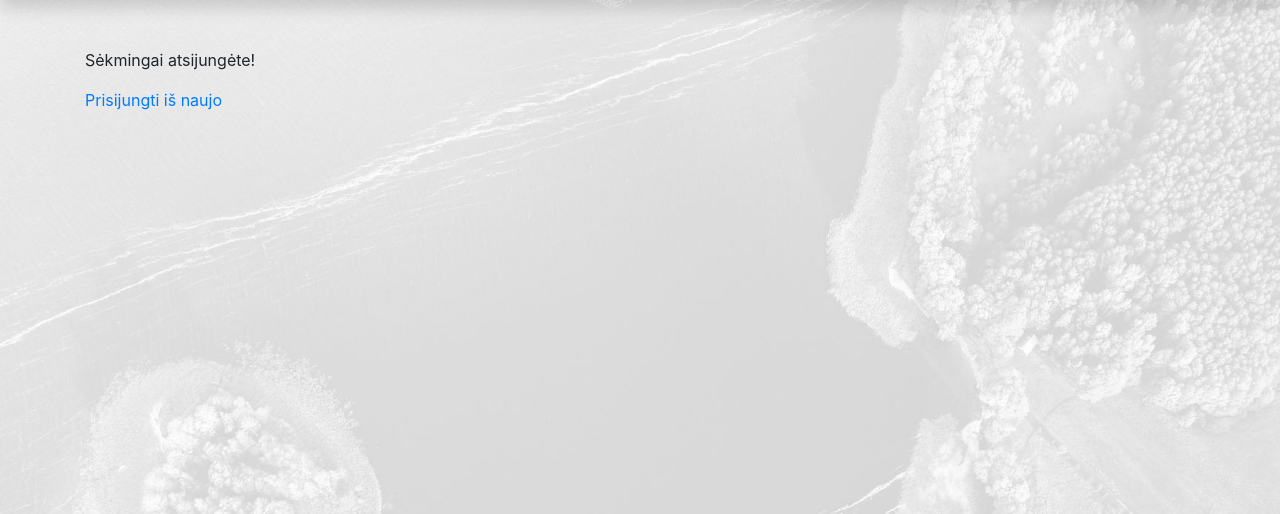
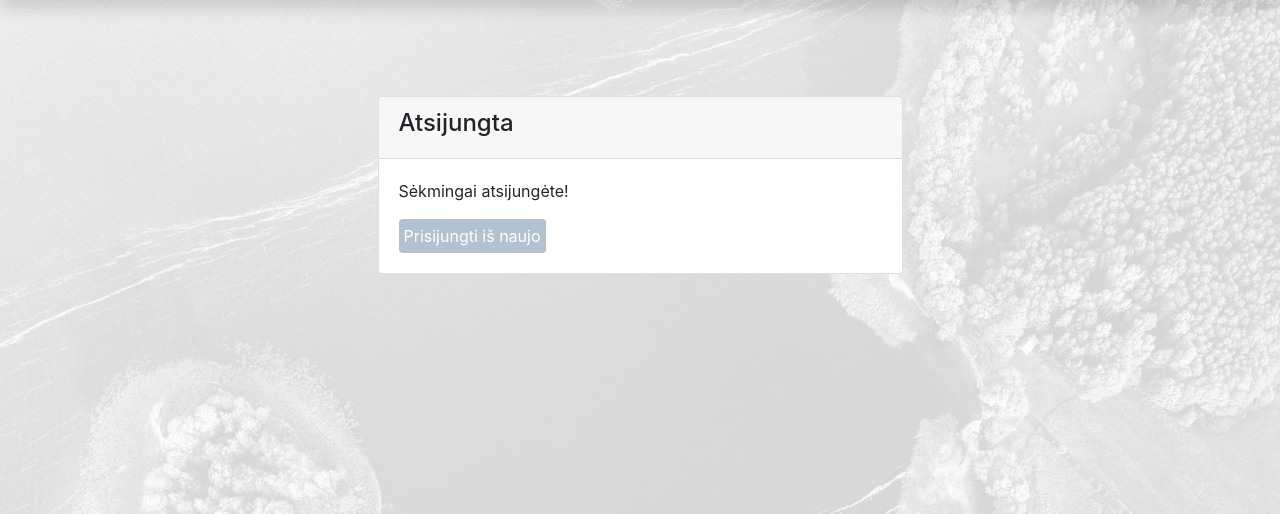
Before and after one commit to hekaista/e_turizmas, a Django app: page /egidas/accounts/logout/ in a window 1280 px wide. Shown: the part 80-594 px from the top of the page. Run offline with Django 4.2, Linux system fonts and the light colour scheme; some libraries are stand-ins or nearby versions.

Commit message:
po pristatymo

```diff
--- a/egidas/forms.py
+++ b/egidas/forms.py
@@ -39,7 +39,6 @@ class UserOrderCreateForm(forms.ModelForm):
         fields = []
 
 
-
 class OrderItemForm(forms.ModelForm):
     class Meta:
         model = OrderItem
--- a/egidas/templates/registration/logged_out.html
+++ b/egidas/templates/registration/logged_out.html
@@ -1,8 +1,20 @@
 {% extends "base.html" %}
 {% block content %}
 
-<p>Sėkmingai atsijungėte!</p>
-<a href="{% url 'login'  %}">Prisijungti iš naujo</a>
-
+<div class="container mt-5">
+    <div class="row justify-content-center">
+        <div class="col-md-6">
+            <div class="card">
+                <div class="card-header">
+                    <h4>Atsijungta</h4>
+                </div>
+                <div class="card-body">
+                    <p class="card-text">Sėkmingai atsijungėte!</p>
+                    <a href="{% url 'login' %}" class="btn btn-primary">Prisijungti iš naujo</a>
+                </div>
+            </div>
+        </div>
+    </div>
+</div>
 
 {% endblock %}
--- a/egidas/templates/user_order_delete.html
+++ b/egidas/templates/user_order_delete.html
@@ -7,7 +7,7 @@
         <fieldset class="form-group">
             <legend class="border-bottom mb-4">Ištrinti užsakymą</legend>
             <h2>Ar tikrai norite ištrinti šį užsakymą?</h2>
-            <h5>Užsakymo ID: {{ object.uuid }}</h5>
+            <h5>Užsakymo ID: {{ order.id }}</h5>
         </fieldset>
         <div class="form-group">
             <button class="btn btn-danger" type="submit">Taip, ištrinti</button>
--- a/egidas/views.py
+++ b/egidas/views.py
@@ -1,6 +1,6 @@
 from django.shortcuts import render, get_object_or_404, redirect, reverse
 from django.views import generic
-from django.db.models import Q
+from django.db.models import Q, Avg
 from django.contrib.auth.mixins import LoginRequiredMixin, UserPassesTestMixin
 from django.views.decorators.csrf import csrf_protect
 from django.contrib import messages
```
Also changed, not shown: egidas/templates/user_order_form.html (+30 -6 lines), db.sqlite3.
